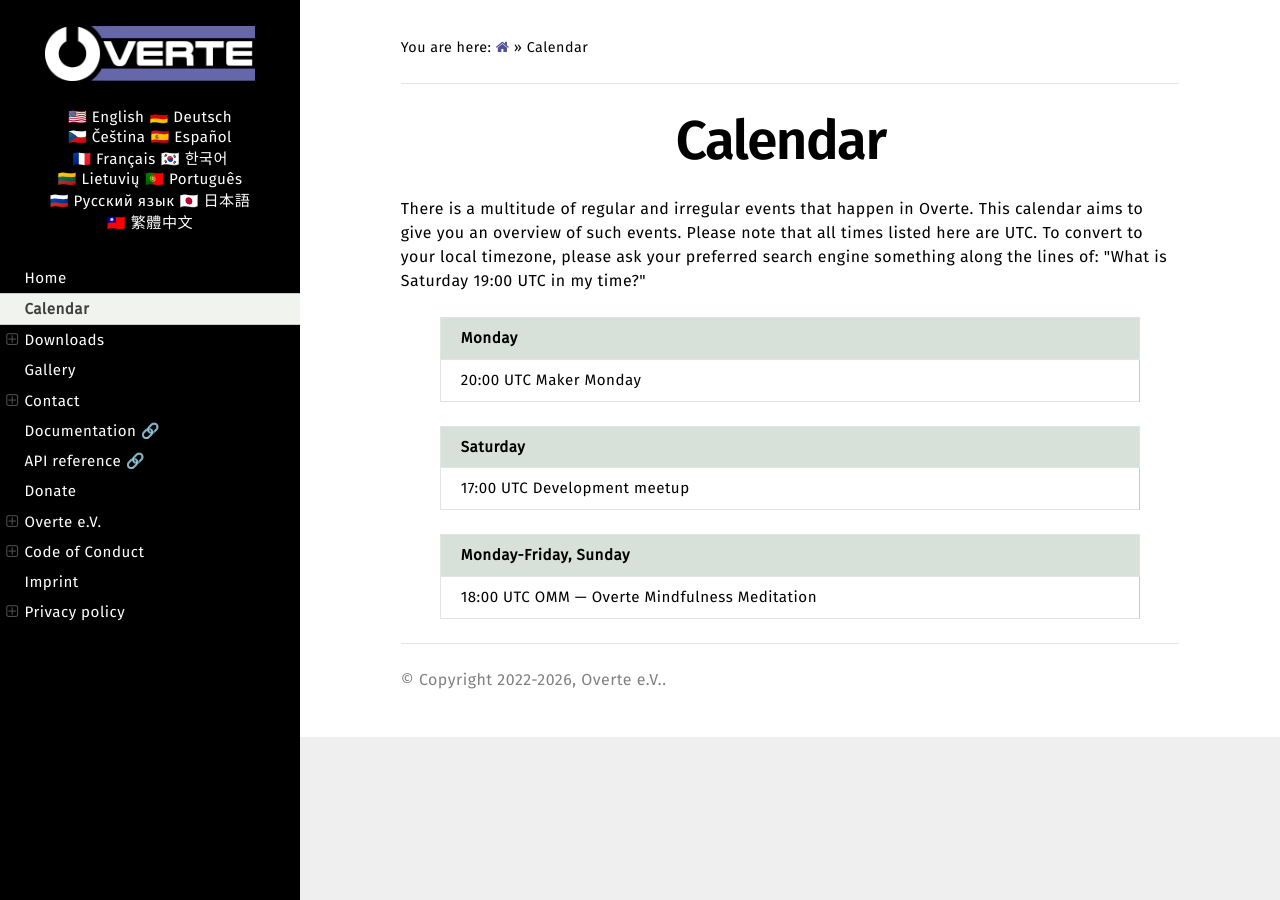
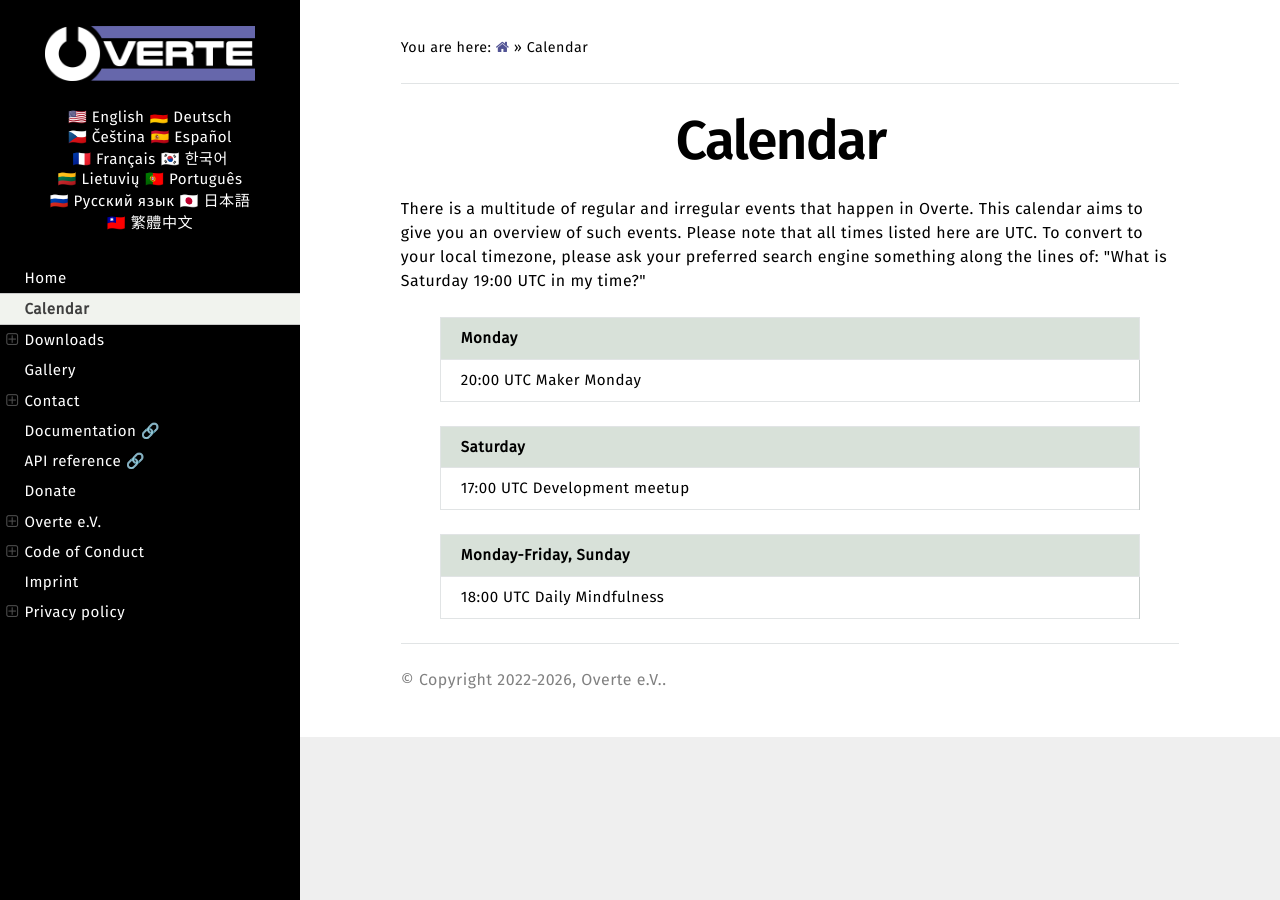
Before and after one commit to overte-org/overte-website-sphinx, a Sphinx documentation site: the page built from source/calendar.rst, in a window 1280 px wide. Built offline with Sphinx 7.4.7 and the Read the Docs theme 3.1.0, drawn with Linux system fonts in a browser that asks for light colours.

Commit message:
Update meditation schedule in calendar.rst

```diff
--- a/source/calendar.rst
+++ b/source/calendar.rst
@@ -19,8 +19,8 @@
 | 17:00 UTC  Development meetup |
 +-------------------------------+
 
-+------------------------------------------------+
-| Monday-Friday, Sunday                          |
-+================================================+
-| 18:00 UTC  OMM — Overte Mindfulness Meditation |
-+------------------------------------------------+
++------------------------------+
+| Monday-Friday, Sunday        |
++==============================+
+| 18:00 UTC  Daily Mindfulness |
++------------------------------+
```
